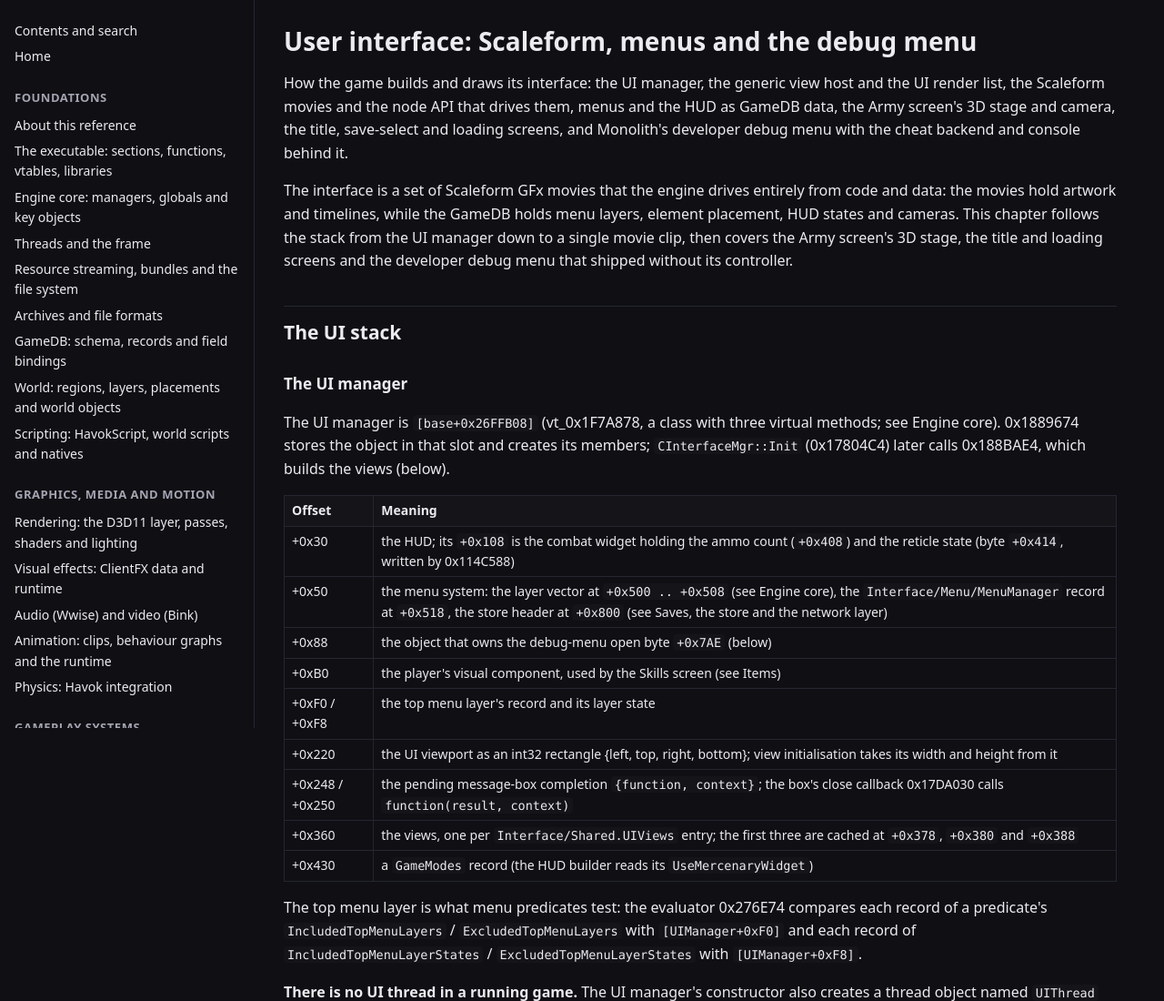
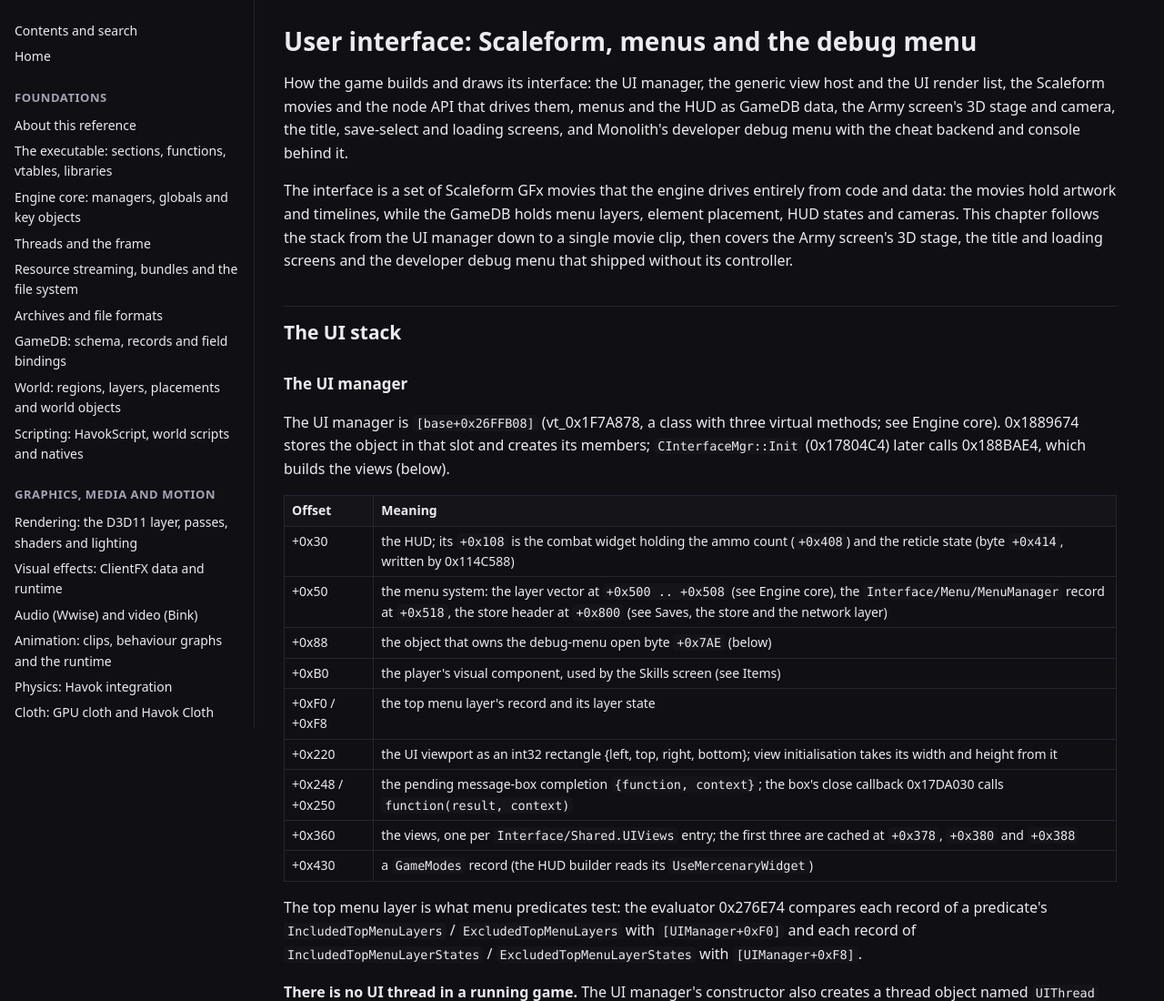
Before and after one commit to sow-ce/sow-ce.github.io, a plain HTML site: page engine/ui.html in a window 1280 px wide. Shown: the top 1100 px of the page at 91% size. Drawn offline with Linux system fonts and the light colour scheme.

Commit message:
Update engine reference

```diff
--- a/engine/ui.html
+++ b/engine/ui.html
@@ -16,6 +16,7 @@
 <a href="audio-video.html" data-p="audio-video">Audio (Wwise) and video (Bink)</a>
 <a href="animation.html" data-p="animation">Animation: clips, behaviour graphs and the runtime</a>
 <a href="physics.html" data-p="physics">Physics: Havok integration</a>
+<a href="cloth.html" data-p="cloth">Cloth: GPU cloth and Havok Cloth</a>
 <h2>Gameplay systems</h2>
 <a href="characters.html" data-p="characters">Characters, the player and the camera</a>
 <a href="ai.html" data-p="ai">AI: planning, perception, spawning and group combat</a>
```
